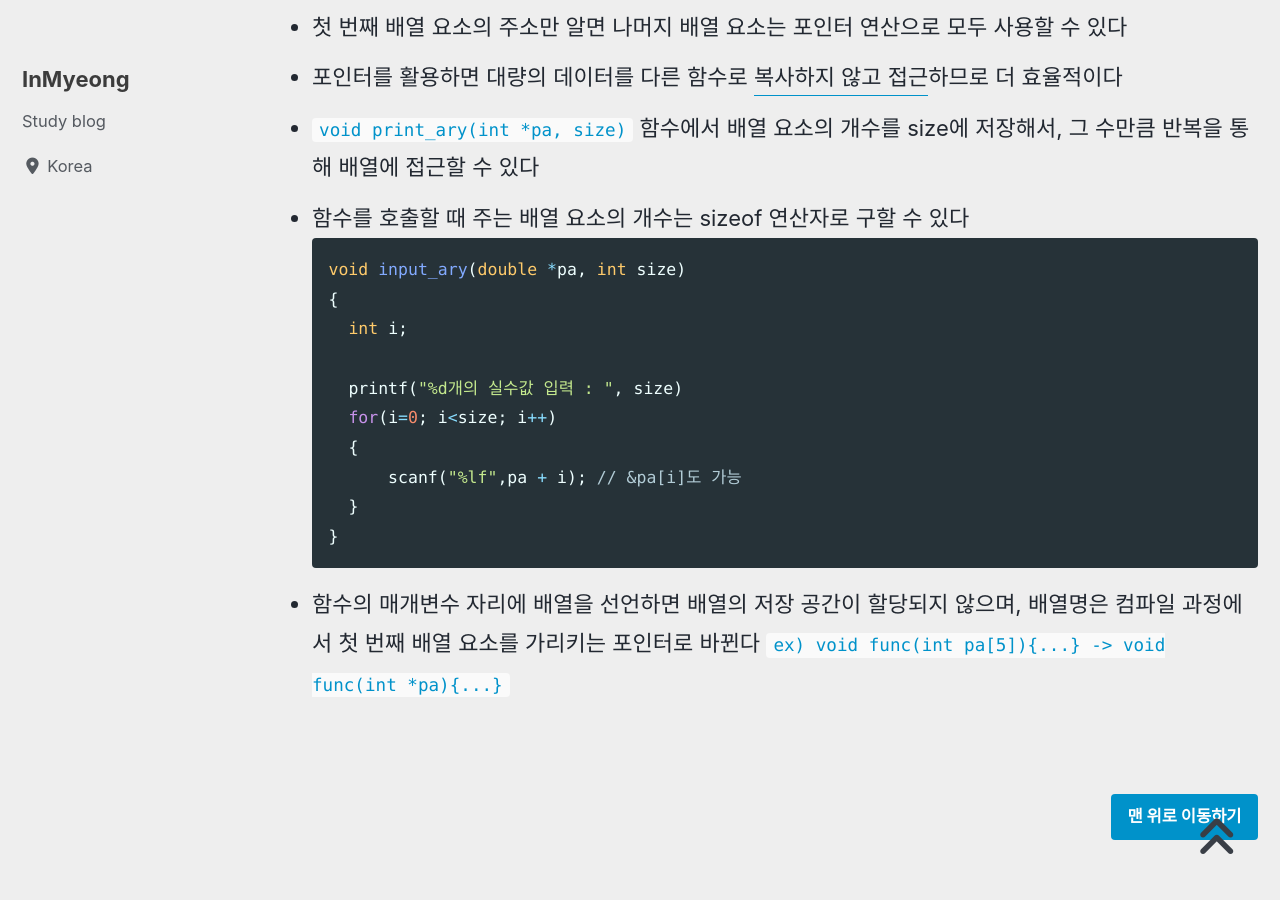
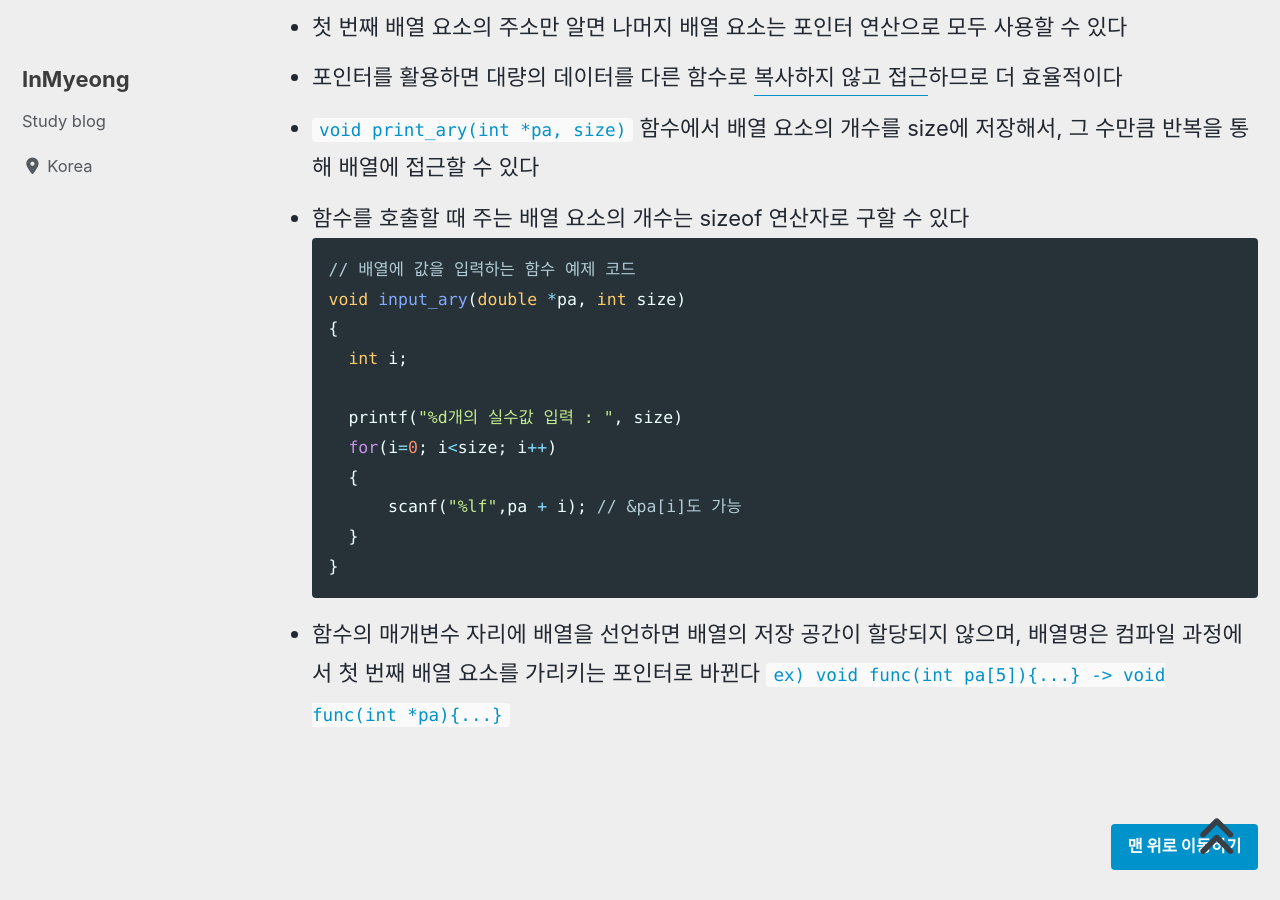
Before and after one commit to devMyeong/devMyeong.github.io, a Jekyll site: the page built from _posts/c/2021-06-28-c.md, in a window 1280 px wide and 900 px high, scrolled down 9597 px. Built offline with Jekyll 4.4.1, drawn with Linux system fonts in a browser that asks for light colours; cached includes are drawn as plain includes; nearby versions of some CDN libraries; some web fonts are replaced.

Commit message:
update chapter 10-2

````diff
--- a/_posts/c/2021-06-28-c.md
+++ b/_posts/c/2021-06-28-c.md
@@ -177,6 +177,7 @@ last_modified_at: 2021-07-04
 - `void print_ary(int *pa, size)` 함수에서 배열 요소의 개수를 size에 저장해서, 그 수만큼 반복을 통해 배열에 접근할 수 있다
 - 함수를 호출할 때 주는 배열 요소의 개수는 sizeof 연산자로 구할 수 있다
 ```cpp
+// 배열에 값을 입력하는 함수 예제 코드
 void input_ary(double *pa, int size)
 {
 	int i;
````
